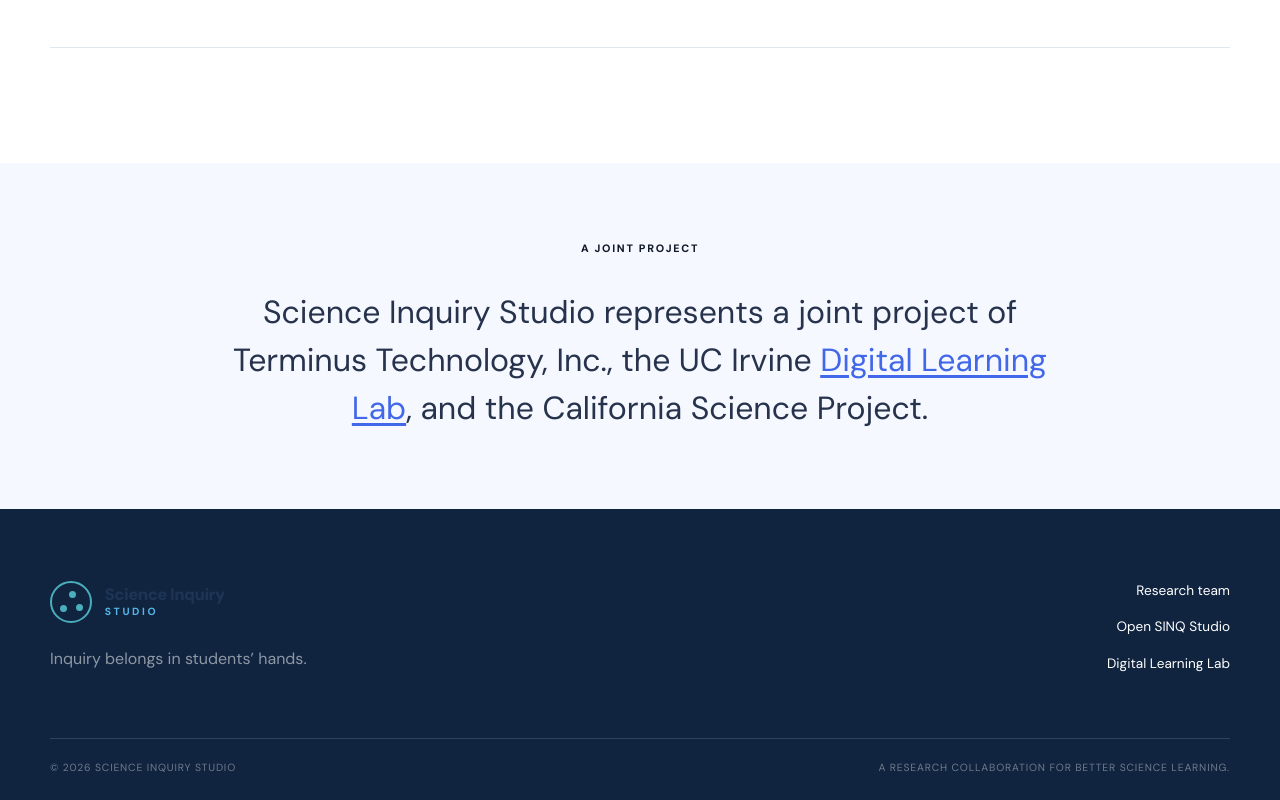
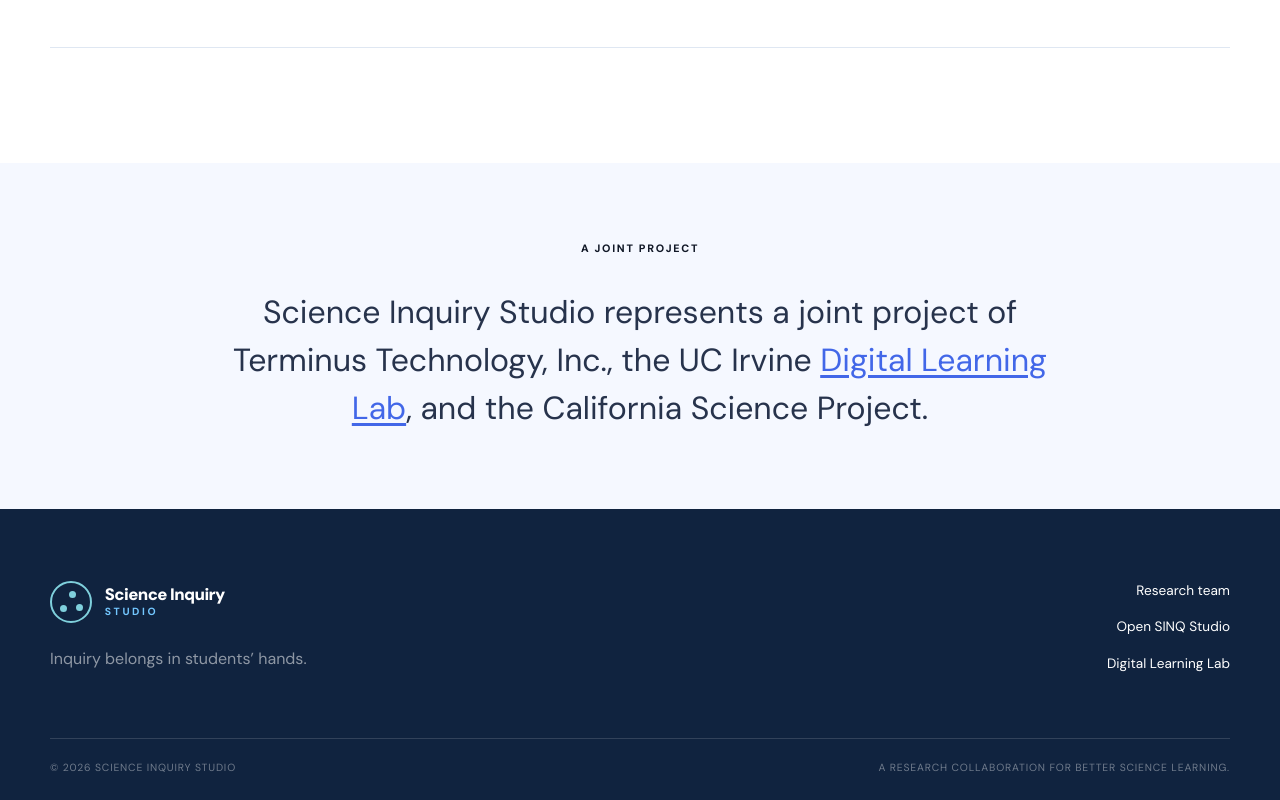
Before and after one commit to AvniDoshi/Science-Inquiry-Studio-Website, a Next.js app: page / in a window 1280 px wide. Shown: the part 1725-2525 px from the top of the page. Built offline with nearby package versions, Linux system fonts and the light colour scheme.

Commit message:
Improve footer logo contrast

```diff
--- a/app/globals.css
+++ b/app/globals.css
@@ -127,6 +127,9 @@
 footer { padding: 4.5rem 0 1.5rem; background: var(--ink-deep); color: white; }
 .footer-grid { display: grid; grid-template-columns: 1fr 1fr; gap: 3rem; }
 .footer-brand { margin-bottom: 1.5rem; }
+.footer-brand.brand strong { color: #ffffff; }
+.footer-brand.brand small { color: #73c7ff; }
+.footer-brand.brand .brand-mark { color: #7fd0dc; }
 .footer-grid p { color: rgba(255,255,255,.53); }
 .footer-links { display: flex; flex-direction: column; align-items: flex-end; gap: 1rem; font-size: .85rem; }
 .footer-bottom { display: flex; justify-content: space-between; margin-top: 4rem; padding-top: 1.3rem; border-top: 1px solid rgba(255,255,255,.14); color: rgba(255,255,255,.4); font-size: .65rem; letter-spacing: .08em; text-transform: uppercase; }
```
